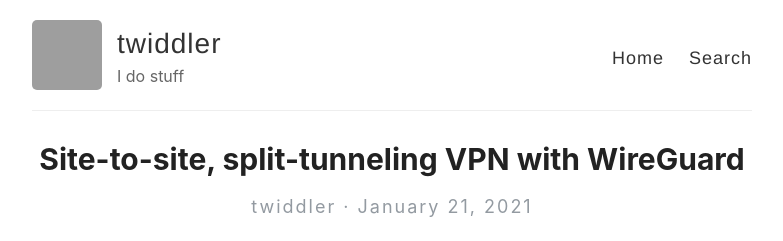
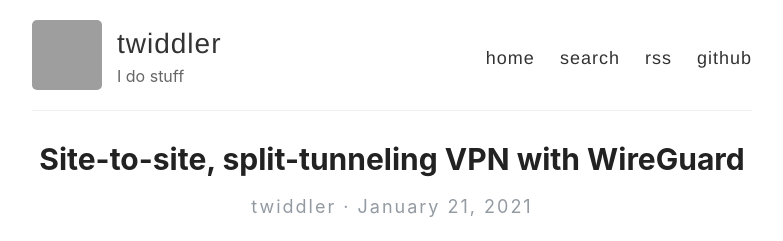
Before and after one commit to twiddler/twiddler.github.io, a Jekyll site: the page built from _posts/2021-01-21-wireguard-vpn.md, in a window 1280 px wide. Shown: the top 241 px of the page, without its empty margins (248-1031 px from the left). Built offline with Jekyll 4.4.1, drawn with Linux system fonts in a browser that asks for light colours; emoji names are drawn with the system emoji font; some of the changed text lies outside the part shown; grey boxes are pictures that could not be loaded.

Commit message:
remove share box

```diff
--- a/_layouts/default.html
+++ b/_layouts/default.html
@@ -53,8 +53,10 @@
             </div>
 
             <nav>
-              <a href="{{ site.baseurl }}/">Home</a>
-              <a href="{{ site.baseurl }}/search">Search</a>
+              <a href="{{ site.baseurl }}/">home</a>
+              <a href="{{ site.baseurl }}/search">search</a>
+              {% if site.footer-links.rss %}<a href="{{ site.baseurl }}/feed.xml">rss</a>{% endif %}
+              {% if site.footer-links.github %}<a href="https://github.com/{{ site.footer-links.github }}">github</a>{% endif %}
             </nav>
           </header>
         </div>
@@ -63,12 +65,6 @@
       <div class="wrapper-main">
         <div id="main" role="main" class="container">{{ content }}</div>
       </div>
-
-      <div class="wrapper-footer">
-        <div class="container">
-          <footer class="footer">{% include svg-icons.html %}</footer>
-        </div>
-      </div>
     </div>
 
     {% include analytics.html %}
--- a/_layouts/post.html
+++ b/_layouts/post.html
@@ -27,10 +27,6 @@
     {{ content }}
   </div>
 
-  <div>
-    <p><span class="share-box">Share:</span> <a href="http://twitter.com/share?text={{ page.title }}&url={{site.url}}{{page.url}}" target="_blank">Twitter</a>, <a href="https://www.facebook.com/sharer.php?u={{site.url}}{{page.url}}" target="_blank">Facebook</a></p>
-  </div>
-
   <!--<div class="date">
     Written on {{ page.date | date: "%B %e, %Y" }}
   </div>-->
--- a/assets/style.scss
+++ b/assets/style.scss
@@ -149,11 +149,7 @@
   box-sizing: border-box;
   font-size: 18px;
   background-color: #fff3ff;
-}
-
-.share-box {
-  font-weight: bold;
-  color: #222;
+  color: white;
 }
 
 span[data-pullquote] {
```
